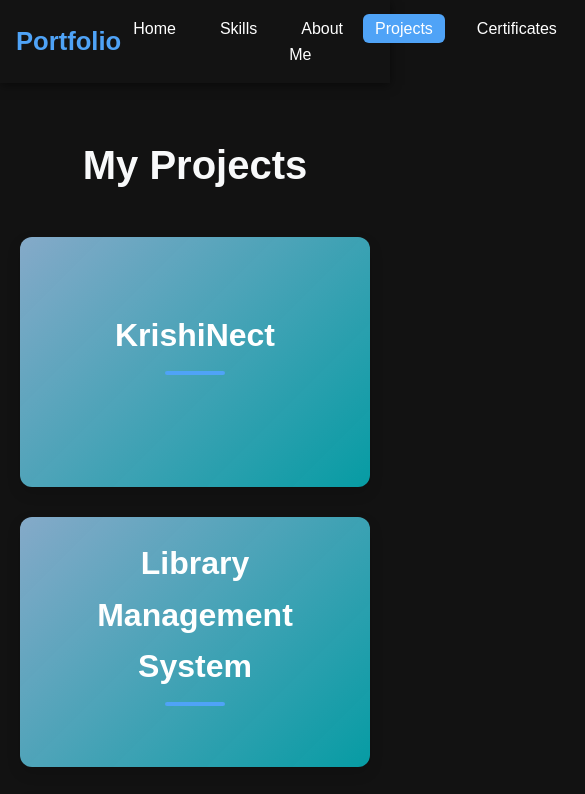
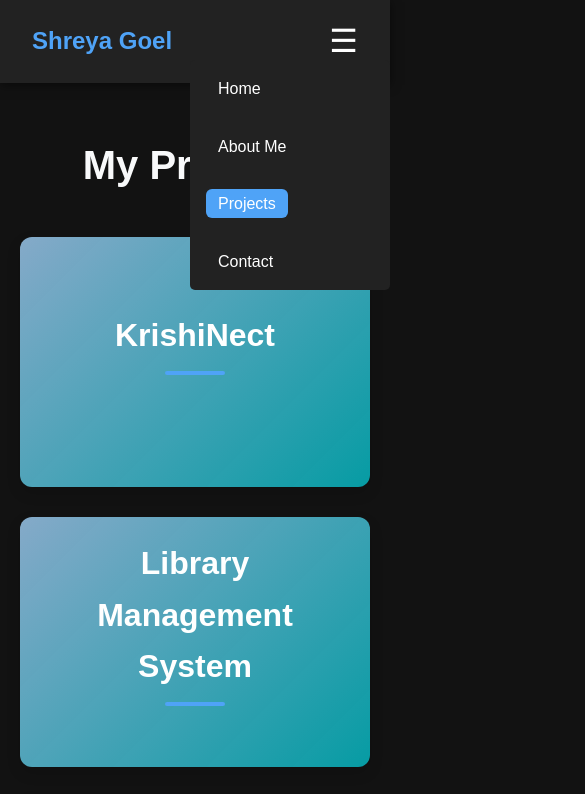
Before and after one commit to shreyag419/Portfolio, a plain HTML site: page projects.html in a window 390 px wide. Shown: the top 794 px of the page, 585 px wide, since content can reach past the window. Drawn offline with Linux system fonts and the light colour scheme.

Commit message:
Add files via upload

```diff
--- a/projects.html
+++ b/projects.html
@@ -10,17 +10,16 @@
 
   <!-- Navbar -->
  <header>
-    <nav>
-      <div class="logo">Portfolio</div>
-      <ul class="nav-links">
-        <li><a href="index.html">Home</a></li>
-        <li><a href="#skills">Skills</a></li>
-        <li><a href="about.html">About Me</a></li>
-        <li><a href="projects.html" class="active">Projects</a></li>
-        <li><a href="certificates.html">Certificates</a></li>
-        <li><a href="contact.html">Contact</a></li>
-      </ul>
-    </nav>
+    <nav class="navbar">
+  <div class="logo">Shreya Goel</div>
+  <div class="hamburger" id="hamburger">&#9776;</div>
+  <ul class="nav-links" id="nav-links">
+    <li><a href="index.html">Home</a></li>
+    <li><a href="about.html">About Me</a></li>
+    <li><a href="projects.html"class="active">Projects</a></li>
+    <li><a href="contact.html">Contact</a></li>
+  </ul>
+</nav>
   </header>
 
   <section class="projects-section">
--- a/style.css
+++ b/style.css
@@ -69,6 +69,92 @@ nav {
 .nav-links a.active {
   background: #4fa3f7;
   color: #fff;
+}
+/* Navbar */
+.navbar {
+  display: flex;
+  justify-content: space-between;
+  align-items: center;
+  padding: 1rem 2rem;
+  background-color: #222;
+  color: #fff;
+  position: sticky;
+  top: 0;
+  z-index: 100;
+}
+
+.navbar .logo {
+  font-size: 1.5rem;
+  font-weight: bold;
+}
+
+.navbar .nav-links {
+  display: flex;
+  gap: 2rem;
+  list-style: none;
+}
+
+.navbar .nav-links li a {
+  color: #fff;
+  text-decoration: none;
+}
+
+.hamburger {
+  display: none;
+  font-size: 2rem;
+  cursor: pointer;
+}
+
+/* Mobile responsiveness */
+@media (max-width: 768px) {
+  .nav-links {
+    position: absolute;
+    top: 60px;
+    right: 0;
+    background-color: #222;
+    flex-direction: column;
+    width: 200px;
+    display: none;
+    padding: 1rem;
+    border-radius: 5px;
+  }
+
+  .nav-links.active {
+    display: flex;
+  }
+
+  .hamburger {
+    display: block;
+  }
+}
+
+/* Profile Section */
+.profile-section {
+  display: flex;
+  flex-direction: column;
+  align-items: center;
+  gap: 1rem;
+  text-align: center;
+  margin: 2rem 0;
+}
+
+.profile-pic {
+  width: 150px;
+  border-radius: 50%;
+}
+
+.resume-btn {
+  background-color: #ff6b6b;
+  color: #fff;
+  text-decoration: none;
+  padding: 0.6rem 1.2rem;
+  border-radius: 5px;
+  font-weight: bold;
+  transition: 0.3s;
+}
+
+.resume-btn:hover {
+  background-color: #ff4757;
 }
 
 /* -------------------- HERO -------------------- */
```
Also changed, not shown: about.html (+10 -9 lines), certificates.html (+4 -4 lines), contact.html (+3 -3 lines), index.html (+10 -11 lines).
